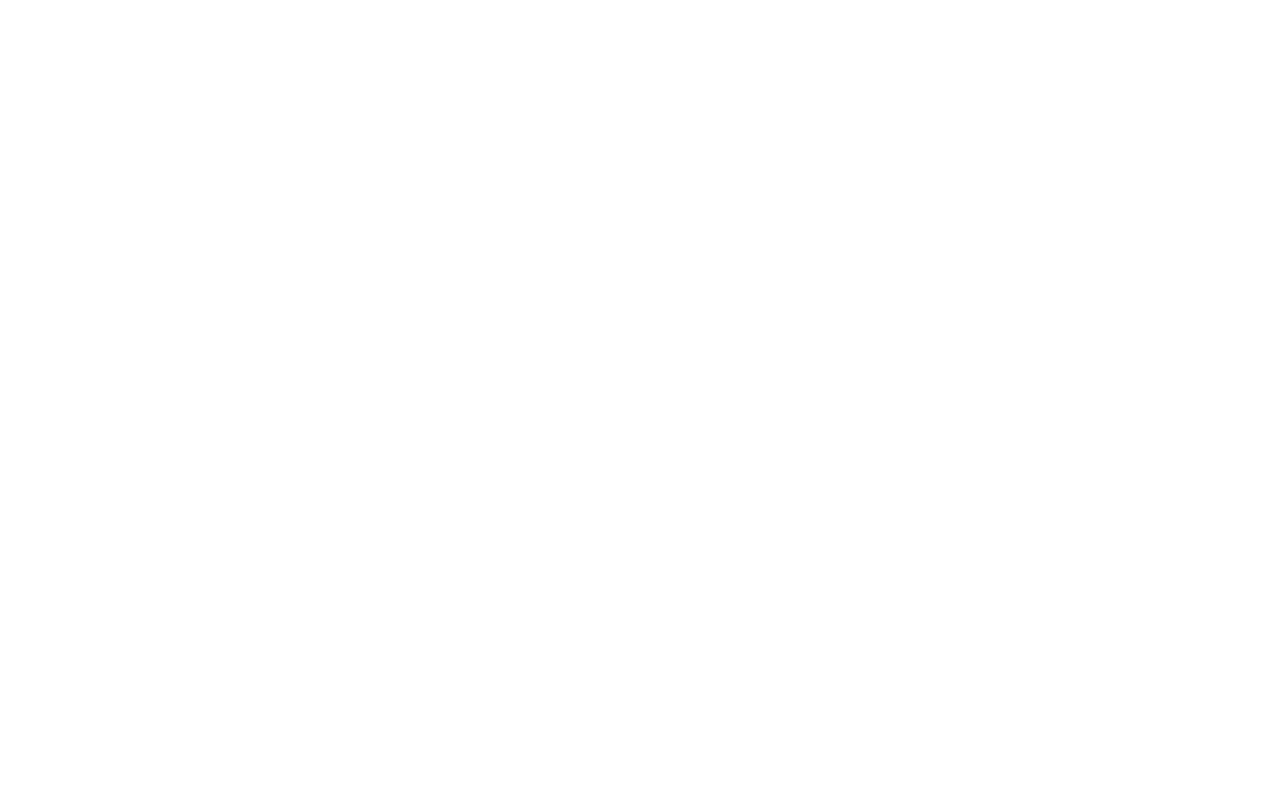
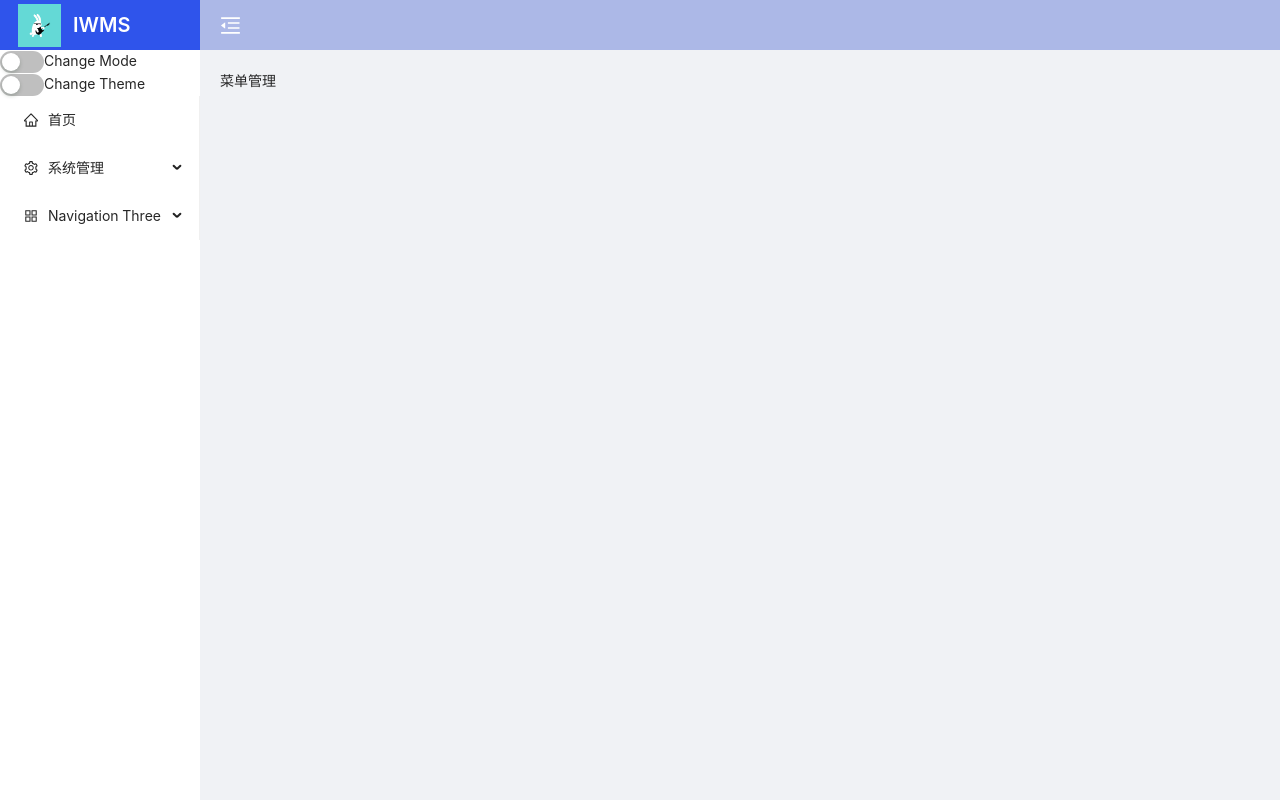
Before and after one commit to Just-hy/admin-web, a Vue app: page /menu in a window 1280 px wide. Before the commit this address had no page. Built offline with nearby package versions, Linux system fonts and the light colour scheme.

Commit message:
配置左侧菜单路由

```diff
--- /dev/null
+++ b/src/layout/dashboard/Index.vue
@@ -0,0 +1,9 @@
+<template>
+    <div>首页</div>
+</template>
+
+<script setup lang="ts">
+import { ref, reactive } from "vue";
+</script>
+
+<style scoped lang="scss"></style>
--- a/src/layout/index.vue
+++ b/src/layout/index.vue
@@ -5,7 +5,7 @@
             <a-layout-header class="header">
                 <Header></Header>
             </a-layout-header>
-            <a-layout-content class="main">Content</a-layout-content>
+            <a-layout-content class="main"><router-view></router-view></a-layout-content>
         </a-layout>
     </a-layout>
 </template>
@@ -29,8 +29,12 @@ const collapsed = computed(() => {
 
     .asside {
         background-color: rgb(76, 165, 238);
-        // background-color: #fff;
-        border-right: 1px solid #b3ade0 !important;
+        background-color: #fff;
+        //border-right: 1px solid #b3ade0 !important;
+
+        // :deep(.ant-menu-inline) {
+        //     border-right: none !important;
+        // }
     }
 
     .header {
@@ -45,7 +49,7 @@ const collapsed = computed(() => {
     .main {
         padding: 20px !important;
         // background-color: #fff !important;
-        background-color: rgb(145, 190, 216);
+        //background-color: rgb(145, 190, 216);
     }
 }
 </style>
--- a/src/layout/menu/MenuBar.vue
+++ b/src/layout/menu/MenuBar.vue
@@ -15,7 +15,7 @@
                 <template #icon>
                     <home-outlined />
                 </template>
-                <span to="/dashboard">首页</span>
+                <router-link to="/dashboard">首页</router-link>
             </a-menu-item>
             <a-sub-menu key="/system">
                 <template #icon>
@@ -26,19 +26,19 @@
                     <template #icon>
                         <user-outlined />
                     </template>
-                    <span to="/user">用户管理</span>
+                    <router-link to="/user">用户管理</router-link>
                 </a-menu-item>
                 <a-menu-item key="/role">
                     <template #icon>
                         <PieChartOutlined />
                     </template>
-                    <span to="/role">角色管理</span>
+                    <router-link to="/role">角色管理</router-link>
                 </a-menu-item>
                 <a-menu-item key="/menu">
                     <template #icon>
                         <unordered-list-outlined />
                     </template>
-                    <span to="/menu">菜单管理</span>
+                    <router-link to="/menu">菜单管理</router-link>
                 </a-menu-item>
             </a-sub-menu>
             <a-sub-menu key="sub2">
--- a/src/router/index.ts
+++ b/src/router/index.ts
@@ -3,14 +3,73 @@ import Layout from '@/layout/index.vue'
 import test from '@/views/test/index.vue'
 const routes: Array<RouteRecordRaw> = [
     {
-        path: '/test',
+        path: '/test',//用于测试store
         name: 'test',
         component: test
     },
     {
         path: '/',
-        name: 'Home',
-        component: Layout
+        component: Layout,
+        redirect: '/dashboard',
+        children: [
+            {
+                path: '/dashboard',
+                component: () => import('@/layout/dashboard/Index.vue'),
+                name: 'dashboard',
+                meta: {
+                    title: '首页',
+                    icon: '#icondashboard'
+                }
+            }
+        ]
+    },
+    {
+        path: '/login',
+        name: 'login',
+        component: () => import('@/views/login/Login.vue'),
+    },
+    {
+        path: "/system",
+        component: Layout,
+        name: "system",
+        meta: {
+            title: "系统管理",
+            icon: "el-icon-menu",
+            roles: ["sys:manage"],
+            parentId: 0,
+        },
+        children: [
+            {
+                path: "/user",
+                component: () => import('@/views/system/user/User.vue'),
+                name: "user",
+                meta: {
+                    title: "用户管理",
+                    icon: "el-icon-s-custom",
+                    roles: ["sys:user"]
+                },
+            },
+            {
+                path: "/role",
+                component: () => import('@/views/system/role/Role.vue'),
+                name: "role",
+                meta: {
+                    title: "角色管理",
+                    icon: "el-icon-s-tools",
+                    roles: ["sys:role"]
+                },
+            },
+            {
+                path: "/menu",
+                component: () => import('@/views/system/menu/Menu.vue'),
+                name: "menu",
+                meta: {
+                    title: "菜单管理",
+                    icon: "el-icon-document",
+                    roles: ["sys:menu"]
+                },
+            },
+        ],
     }
 ]
 
--- /dev/null
+++ b/src/views/login/Login.vue
@@ -0,0 +1,9 @@
+<template>
+    <div>登录页面</div>
+</template>
+
+<script setup lang="ts">
+import { ref, reactive } from "vue";
+</script>
+
+<style scoped lang="scss"></style>
--- /dev/null
+++ b/src/views/system/menu/Menu.vue
@@ -0,0 +1,9 @@
+<template>
+    <div>菜单管理</div>
+</template>
+
+<script setup lang="ts">
+import { ref, reactive } from "vue";
+</script>
+
+<style scoped lang="scss"></style>
--- /dev/null
+++ b/src/views/system/role/Role.vue
@@ -0,0 +1,9 @@
+<template>
+    <div>角色管理</div>
+</template>
+
+<script setup lang="ts">
+import { ref, reactive } from "vue";
+</script>
+
+<style scoped lang="scss"></style>
--- /dev/null
+++ b/src/views/system/user/User.vue
@@ -0,0 +1,9 @@
+<template>
+    <div>用户管理</div>
+</template>
+
+<script setup lang="ts">
+import { ref, reactive } from "vue";
+</script>
+
+<style scoped lang="scss"></style>
```
